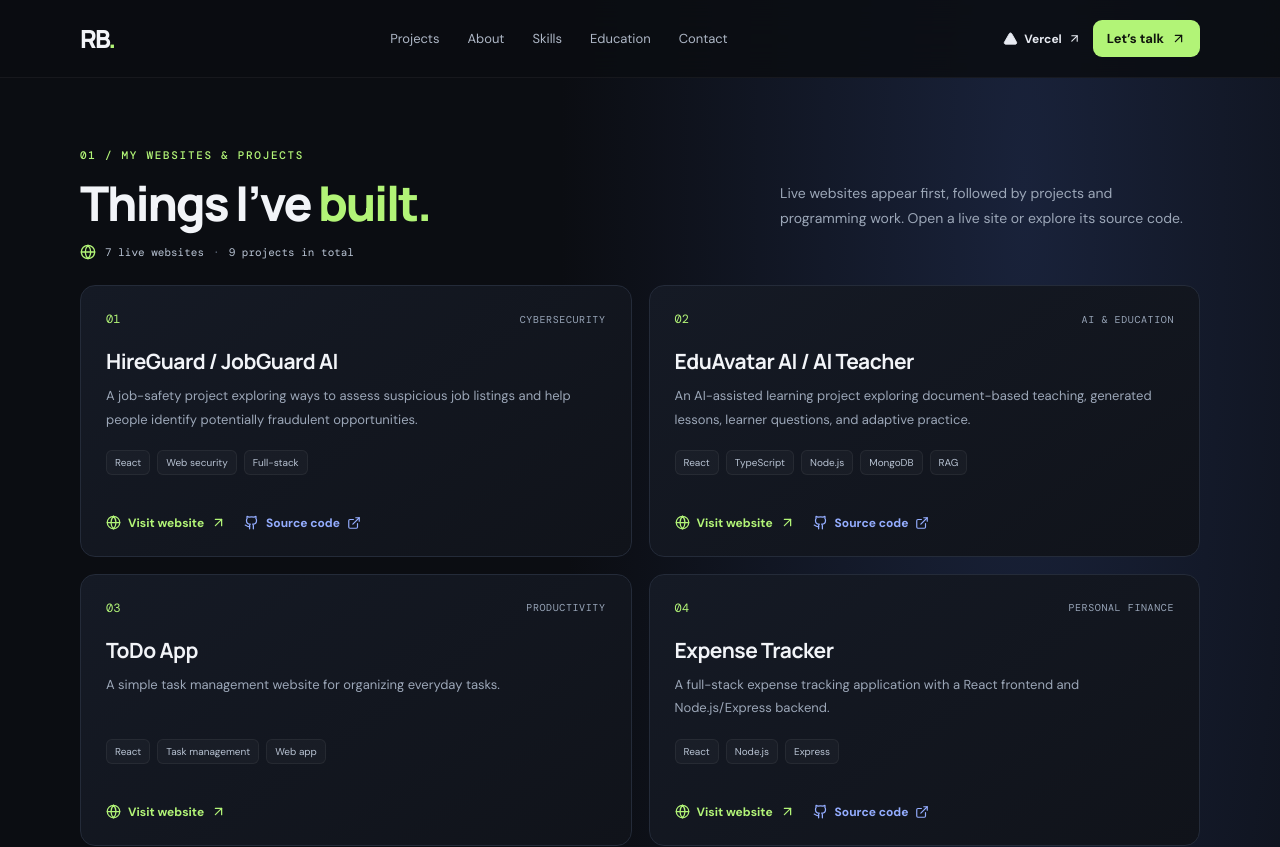
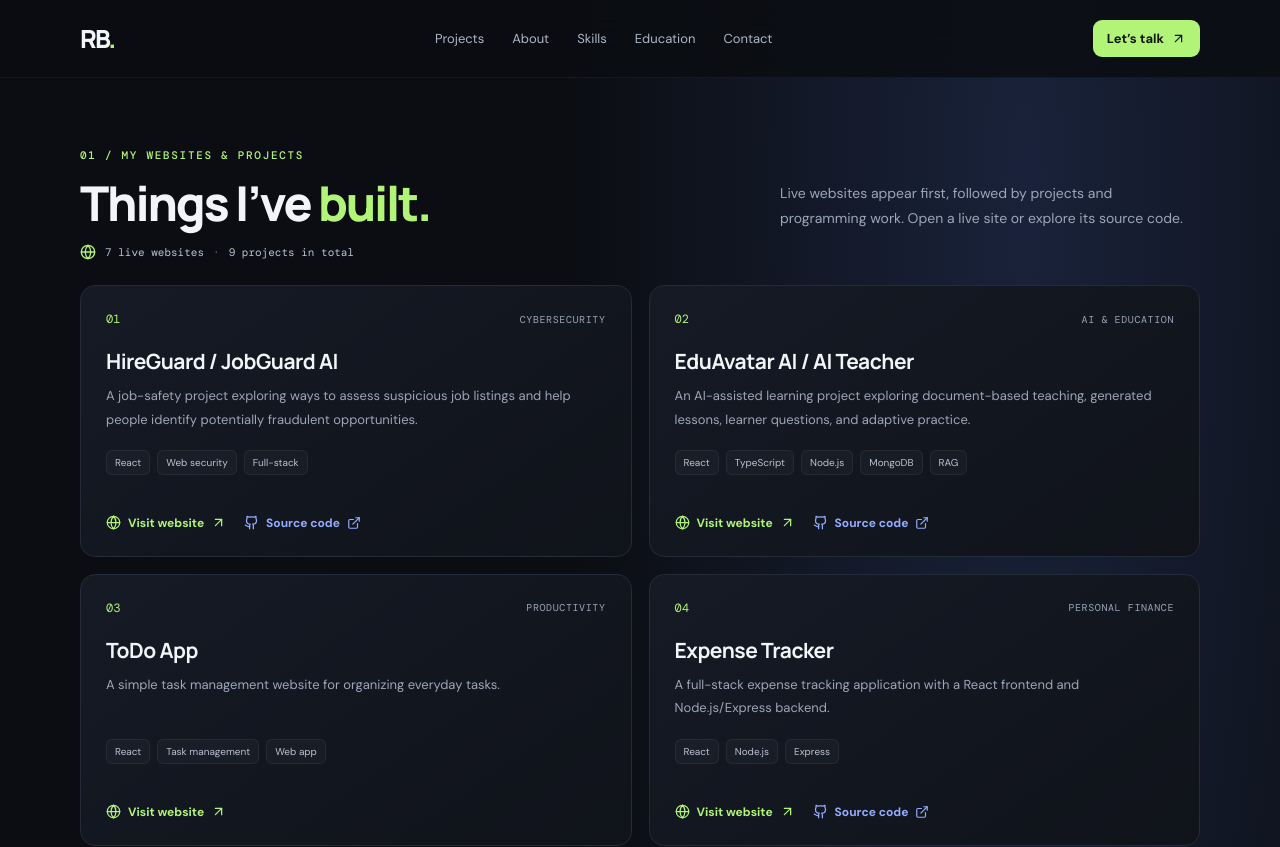
Before and after one commit to riteshhosale/riteshhosale, a React (Vite) app in the folder portfolio-mern/client/: page / in a window 1280 px wide. Shown: the top 847 px of the page. Built offline with nearby package versions, Linux system fonts and the light colour scheme; no server answers.

Commit message:
Remove Vercel dashboard links from portfolio

```diff
--- a/portfolio-mern/client/src/components/layout/SiteHeader.tsx
+++ b/portfolio-mern/client/src/components/layout/SiteHeader.tsx
@@ -1,5 +1,5 @@
 import { useState } from "react";
-import { ArrowUpRight, Menu, Triangle, X } from "lucide-react";
+import { ArrowUpRight, Menu, X } from "lucide-react";
 
 const navItems: [string, string][] = [["Projects", "#projects"], ["About", "#about"], ["Skills", "#skills"], ["Education", "#education"], ["Contact", "#contact"]];
 
@@ -12,12 +12,7 @@ export default function SiteHeader() {
       <div className="container nav-wrap">
         <a href="#home" className="brand" onClick={closeMenu}>RB<span>.</span></a>
         <nav className={mobileOpen ? "nav-links open" : "nav-links"}>{navItems.map(([label, href]) => <a key={href} href={href} onClick={closeMenu}>{label}</a>)}</nav>
-        <div className="nav-actions">
-          <a className="vercel-header-link" href="https://vercel.com/riteshs-projects-660a63e8" target="_blank" rel="noreferrer" aria-label="Open Vercel dashboard">
-            <Triangle size={15} fill="currentColor" strokeWidth={1.5} /> <span>Vercel</span> <ArrowUpRight size={13} />
-          </a>
-          <a className="nav-cta" href="mailto:riteshbhosale092007@gmail.com">Let’s talk <ArrowUpRight size={15} /></a>
-        </div>
+        <a className="nav-cta" href="mailto:riteshbhosale092007@gmail.com">Let’s talk <ArrowUpRight size={15} /></a>
         <button className="mobile-toggle" type="button" onClick={() => setMobileOpen((value) => !value)} aria-label={mobileOpen ? "Close navigation" : "Open navigation"}>{mobileOpen ? <X /> : <Menu />}</button>
       </div>
     </header>
```
